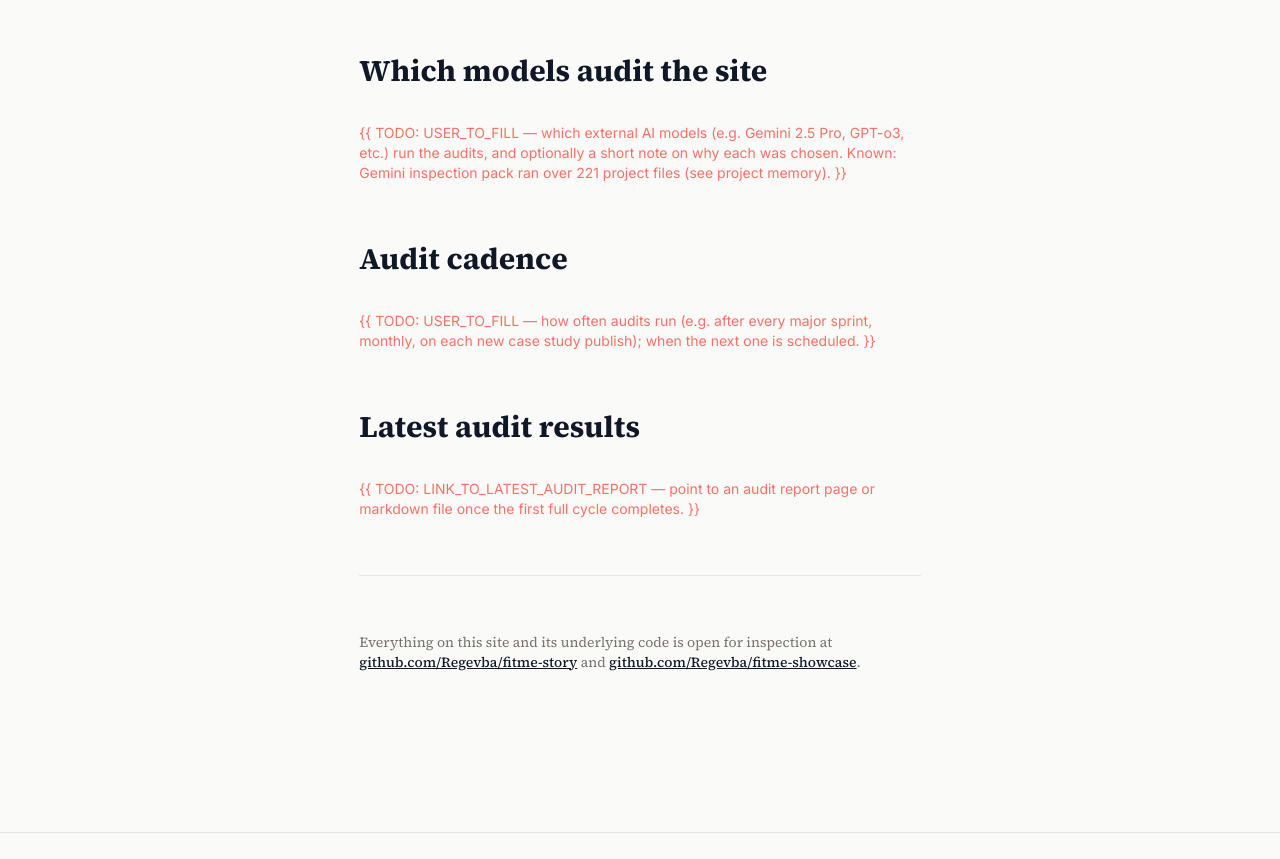
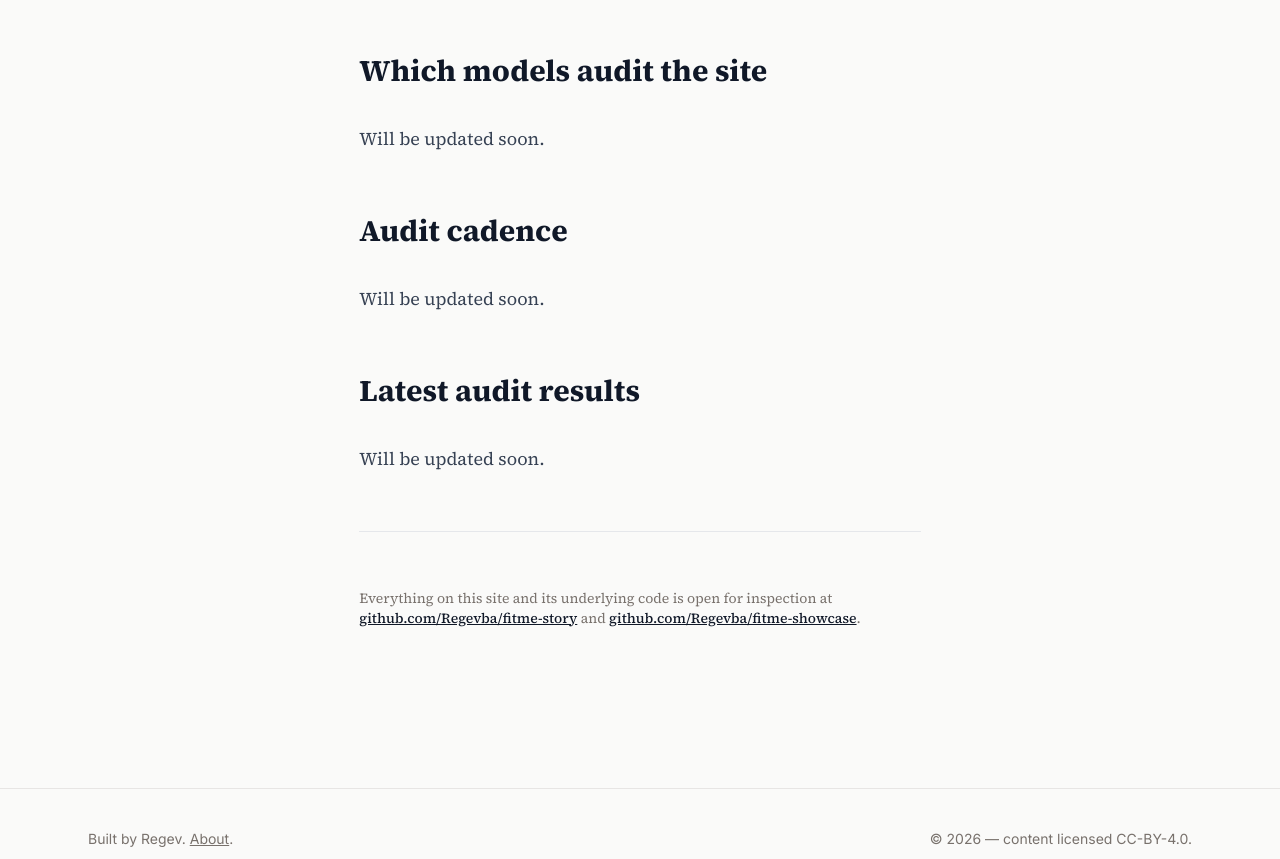
Before and after one commit to Regevba/fitme-story, a Next.js app: page /trust in a window 1280 px wide. Shown: the part 880-1739 px from the top of the page. Built offline with nearby package versions, Linux system fonts and the light colour scheme.

Commit message:
content: /trust — replace coral TODO markers with 'Will be updated soon' placeholders

```diff
--- a/src/app/trust/page.tsx
+++ b/src/app/trust/page.tsx
@@ -38,19 +38,13 @@ export default function TrustPage() {
         </ul>
 
         <h2>Which models audit the site</h2>
-        <p className="text-[var(--color-brand-coral)] font-sans text-sm not-prose mt-2">
-          {'{{ TODO: USER_TO_FILL — which external AI models (e.g. Gemini 2.5 Pro, GPT-o3, etc.) run the audits, and optionally a short note on why each was chosen. Known: Gemini inspection pack ran over 221 project files (see project memory). }}'}
-        </p>
+        <p>Will be updated soon.</p>
 
         <h2>Audit cadence</h2>
-        <p className="text-[var(--color-brand-coral)] font-sans text-sm not-prose mt-2">
-          {'{{ TODO: USER_TO_FILL — how often audits run (e.g. after every major sprint, monthly, on each new case study publish); when the next one is scheduled. }}'}
-        </p>
+        <p>Will be updated soon.</p>
 
         <h2>Latest audit results</h2>
-        <p className="text-[var(--color-brand-coral)] font-sans text-sm not-prose mt-2">
-          {'{{ TODO: LINK_TO_LATEST_AUDIT_REPORT — point to an audit report page or markdown file once the first full cycle completes. }}'}
-        </p>
+        <p>Will be updated soon.</p>
 
         <hr />
 
```
